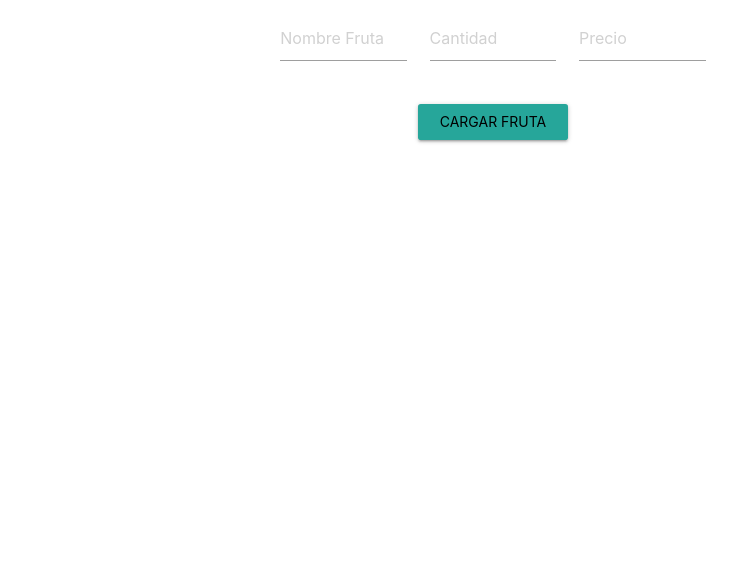
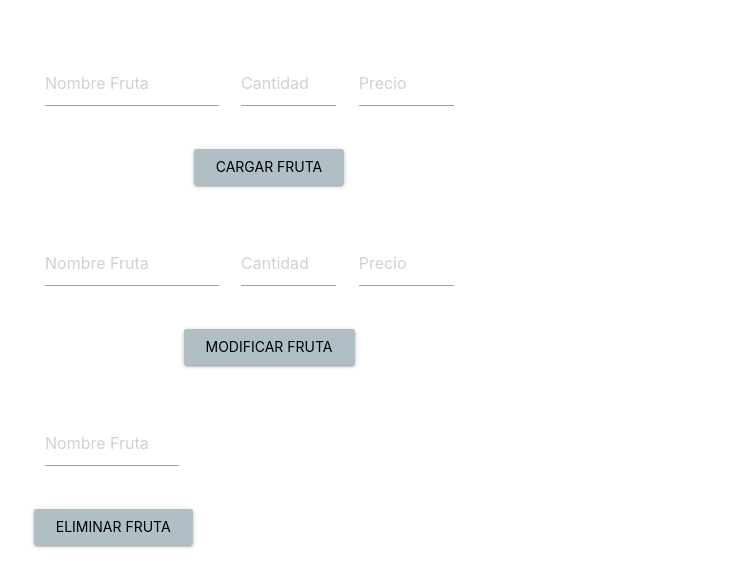
Before and after one commit to RivasEmilio/DAW-A01704615, a PHP site: page / in a window 1280 px wide. Shown: the top 587 px of the page, without its empty margins (147-884 px from the left). Run offline with PHP 8.4, Linux system fonts and the light colour scheme; data that the repository does not hold is empty.

Commit message:
edicion final lab 14 15 estilos

```diff
--- /dev/null
+++ b/lab14-15/footer.html
@@ -0,0 +1,11 @@
+</div>
+</div>
+</div>
+<script src="https://code.jquery.com/jquery-3.5.1.slim.min.js"
+    integrity="sha384-DfXdz2htPH0lsSSs5nCTpuj/zy4C+OGpamoFVy38MVBnE+IbbVYUew+OrCXaRkfj" crossorigin="anonymous">
+</script>
+<script src="https://cdnjs.cloudflare.com/ajax/libs/materialize/1.0.0/js/materialize.min.js"></script>
+<script src="functions.js"></script>
+
+</body>
+</html>
--- a/lab14-15/functions.js
+++ b/lab14-15/functions.js
@@ -1,3 +1,5 @@
 $(document).ready(function() {
+    $('input#namefruit, input#nfd').characterCounter();
+
     $('input#namefruit').characterCounter();
   });
--- a/lab14-15/index.html
+++ b/lab14-15/index.html
@@ -9,37 +9,64 @@
 </head>
 <body>
 
-    <div class="container">
-
-        <div class="row center-align">
-
-            <form class="col s6 offset-s3 " action="index.php" method="post">
+    <div class="container" >
+        <br><br>
+        <div class="row ">
+        <div class="col s6">
+        <div class="row ">
+            <form  action="index.php" method="post">
                 <div class="row">
-                    <div class="input-field col s4">
+                    <div class="input-field col s5">
                         <input placeholder="Nombre Fruta" id="namefruit" type="text" class="validate" data-length="50" name="namefruit">
                     </div>
-                    <div class="input-field col s4">
+                    <div class="input-field col s3">
                         <input placeholder="Cantidad" id="quantityfruit" type="number" class="validate" data-length="50" name="quantityfruit">
                     </div>
-                    <div class="input-field col s4">
+                    <div class="input-field col s3">
                         <input placeholder="Precio" id="pricefruit" type="number" class="validate" data-length="50" name="pricefruit">
                     </div>
                 </div>
 
-                <div class="row">
-                    <input class="btn waves-effect waves-light" type="submit" name="submit-fruit" value="Cargar fruta">
+                <div class="row center-align">
+                    <input class="btn waves-effect  blue-grey lighten-3" type="submit" name="submit-fruit" value="Cargar fruta">
                 </div>
             </form>
+        </div>
+
+        <div class="row ">
+            <form  action="index.php" method="post">
+                <div class="row">
+                    <div class="input-field col s5">
+                        <input placeholder="Nombre Fruta" type="text" class="validate" data-length="50" name="nfm" id="nfm">
+                    </div>
+                    <div class="input-field col s3">
+                        <input placeholder="Cantidad" type="number" class="validate" data-length="50" name="qfm" id="qfm">
+                    </div>
+                    <div class="input-field col s3">
+                        <input placeholder="Precio" type="number" class="validate" data-length="50" name="pfm" id="pfm">
+                    </div>
+                </div>
+
+                <div class="row center-align">
+                    <input class="btn waves-effect  blue-grey lighten-3" type="submit" name="mod-fruit" value="Modificar fruta">
+                </div>
+            </form>
+        </div>
+
+        <div class="row ">
+            <form  action="index.php" method="post">
+                <div class="row">
+                    <div class="input-field col s4">
+                        <input placeholder="Nombre Fruta" type="text" id="nfd" class="validate" data-length="50" name="nfd">
+                    </div>
+                </div>
+
+                <div class="row">
+                    <input class="btn waves-effect blue-grey lighten-3" type="submit" name="delete-fruit" value="Eliminar fruta">
+                </div>
+            </form>
+        </div>
+
 
         </div>
-
-    </div>
-
-    <script src="https://code.jquery.com/jquery-3.5.1.slim.min.js"
-        integrity="sha384-DfXdz2htPH0lsSSs5nCTpuj/zy4C+OGpamoFVy38MVBnE+IbbVYUew+OrCXaRkfj" crossorigin="anonymous">
-    </script>
-    <script src="https://cdnjs.cloudflare.com/ajax/libs/materialize/1.0.0/js/materialize.min.js"></script>
-    <script src="functions.js"></script>
-
-</body>
-</html>
+        <div class="col s6">
```
Also changed, not shown: lab14-15/index.php (+38 -4 lines), lab14-15/util.php (+35 -0 lines).
